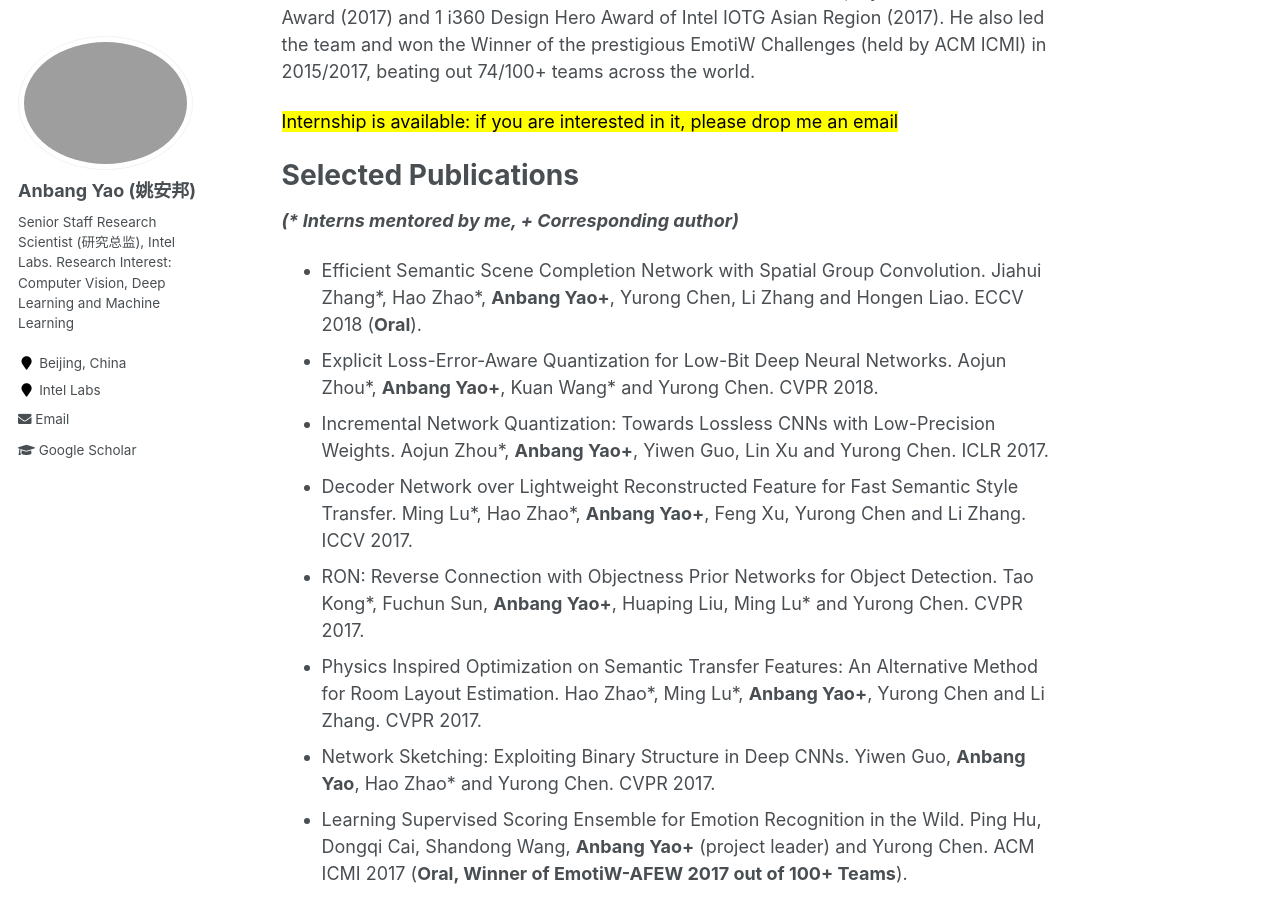
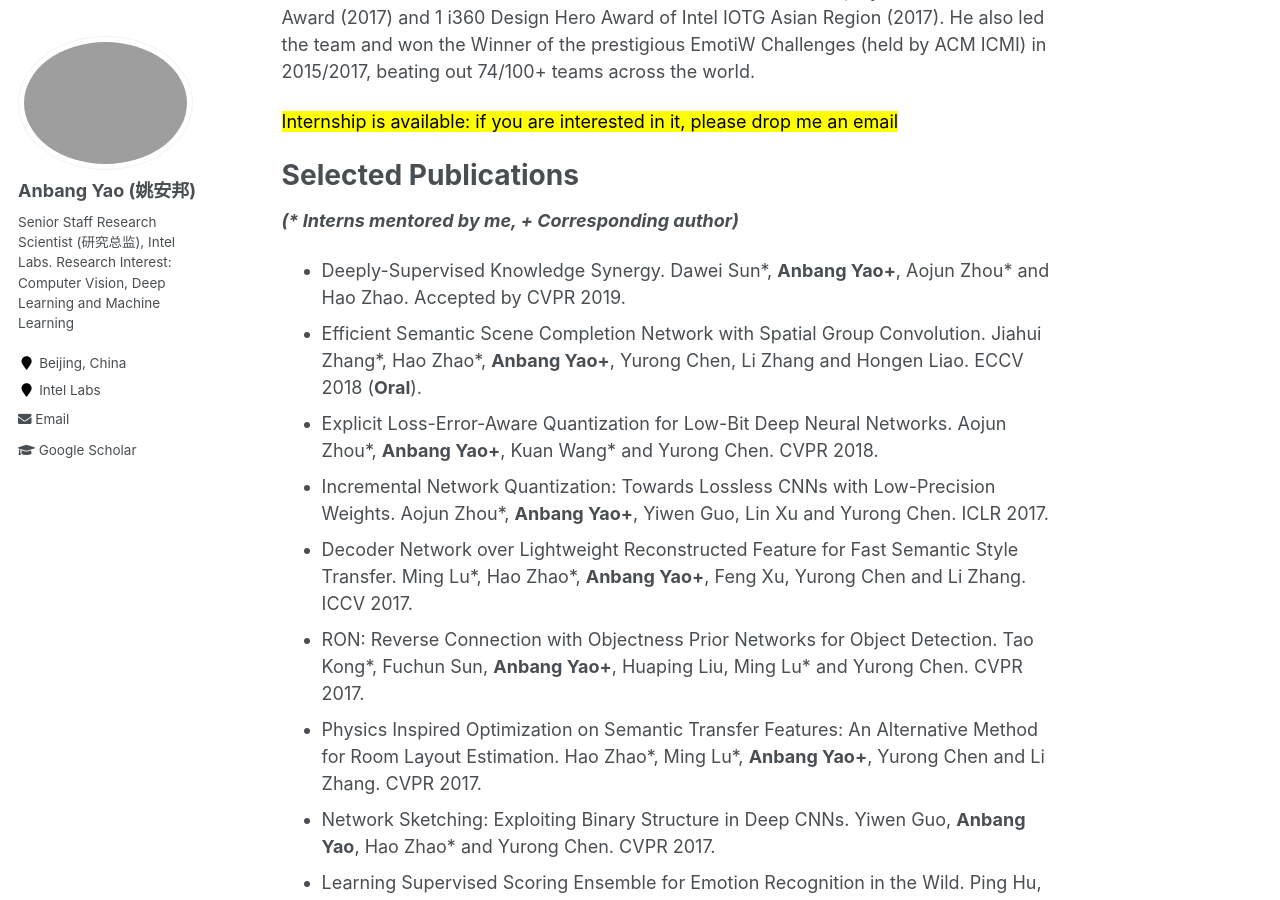
Before and after one commit to YaoAnbang/YaoAnbang.github.io, a Jekyll site: the page built from _pages/about.md, in a window 1280 px wide and 900 px high, scrolled down 428 px. Built offline with Jekyll 4.4.1, drawn with Linux system fonts in a browser that asks for light colours.

Commit message:
Update about.md

```diff
--- a/_pages/about.md
+++ b/_pages/about.md
@@ -22,6 +22,7 @@ Selected Publications
 
 ***(\* Interns mentored by me, \+ Corresponding author)***
 
++ Deeply-Supervised Knowledge Synergy. Dawei Sun\*, **Anbang Yao+**, Aojun Zhou\* and Hao Zhao. Accepted by CVPR 2019.
 + Efficient Semantic Scene Completion Network with Spatial Group Convolution. Jiahui Zhang\*, Hao Zhao\*, **Anbang Yao+**, Yurong Chen, Li Zhang and Hongen Liao. ECCV 2018 (**Oral**).
 + Explicit Loss-Error-Aware Quantization for Low-Bit Deep Neural Networks.  Aojun Zhou\*, **Anbang Yao+**, Kuan Wang\* and Yurong Chen. CVPR 2018.
 + Incremental Network Quantization: Towards Lossless CNNs with Low-Precision Weights. Aojun Zhou\*, **Anbang Yao+**, Yiwen Guo, Lin Xu and Yurong Chen. ICLR 2017.
```
